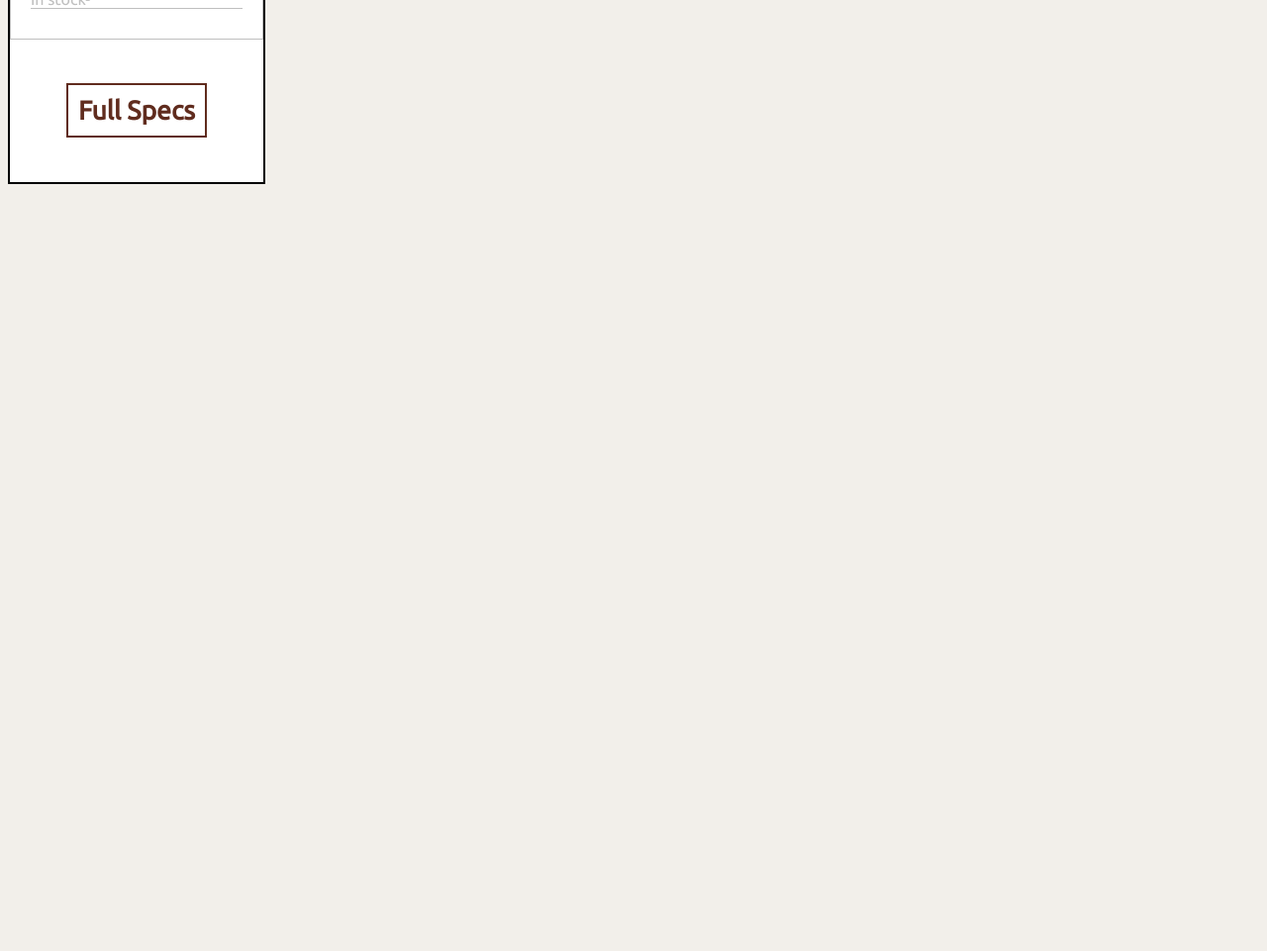
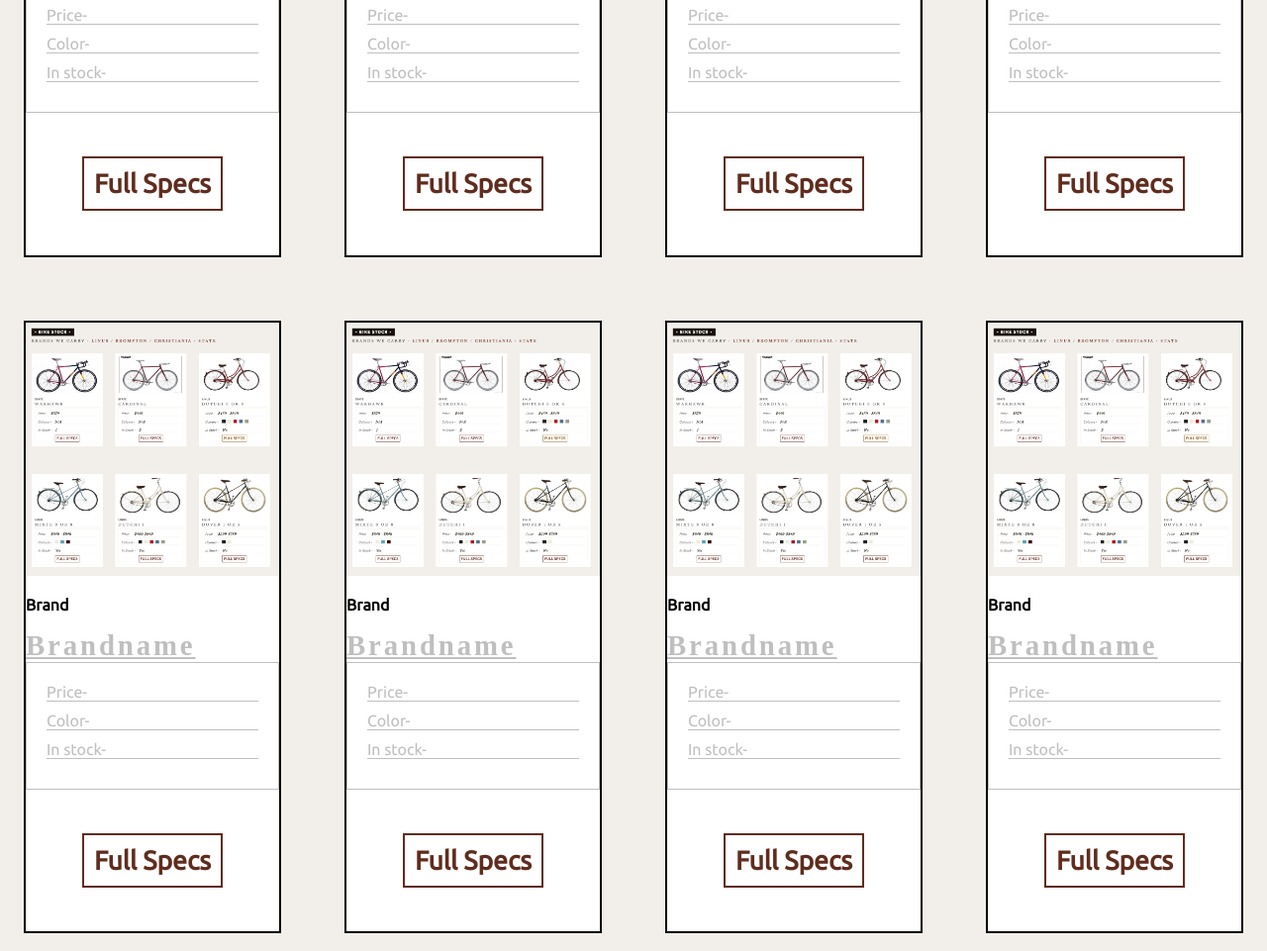
Before and after one commit to zinasemia/Re-create_this_-data_structure_and_design-, a plain HTML site: page index.html in a window 1280 px wide. Shown: the part 604-1565 px from the top of the page at 99% size. Before the commit the page ends 800 px from the top, so only its background shows below. Drawn offline with Linux system fonts and the light colour scheme; a web font is replaced by a local one.

Commit message:
addpadding

```diff
--- a/index.html
+++ b/index.html
@@ -23,7 +23,7 @@
             </ul>
         </nav>
     </header>
-    <main>
+    <main> <div class="shop">
         <div class="card">
             <div class="bikeimg"><img src="images/2.png" alt=""></div>
             <h3 class="brand">Brand</h3>
@@ -33,8 +33,102 @@
                 <li>Color-</li>
                 <li>In stock-</li>
             </ol>
-            <div class="button"><h5>Full Specs</h5></div>
+            <div class="button">
+                <h5>Full Specs</h5>
+            </div>
         </div>
+        <div class="card">
+            <div class="bikeimg"><img src="images/2.png" alt=""></div>
+            <h3 class="brand">Brand</h3>
+            <h4 class="brandname">Brandname</h4>
+            <ol class="ollist">
+                <li>Price-</li>
+                <li>Color-</li>
+                <li>In stock-</li>
+            </ol>
+            <div class="button">
+                <h5>Full Specs</h5>
+            </div>
+        </div>
+        <div class="card">
+            <div class="bikeimg"><img src="images/2.png" alt=""></div>
+            <h3 class="brand">Brand</h3>
+            <h4 class="brandname">Brandname</h4>
+            <ol class="ollist">
+                <li>Price-</li>
+                <li>Color-</li>
+                <li>In stock-</li>
+            </ol>
+            <div class="button">
+                <h5>Full Specs</h5>
+            </div>
+        </div>
+        <div class="card">
+            <div class="bikeimg"><img src="images/2.png" alt=""></div>
+            <h3 class="brand">Brand</h3>
+            <h4 class="brandname">Brandname</h4>
+            <ol class="ollist">
+                <li>Price-</li>
+                <li>Color-</li>
+                <li>In stock-</li>
+            </ol>
+            <div class="button">
+                <h5>Full Specs</h5>
+            </div>
+        </div>
+        <div class="card">
+            <div class="bikeimg"><img src="images/2.png" alt=""></div>
+            <h3 class="brand">Brand</h3>
+            <h4 class="brandname">Brandname</h4>
+            <ol class="ollist">
+                <li>Price-</li>
+                <li>Color-</li>
+                <li>In stock-</li>
+            </ol>
+            <div class="button">
+                <h5>Full Specs</h5>
+            </div>
+        </div>
+        <div class="card">
+            <div class="bikeimg"><img src="images/2.png" alt=""></div>
+            <h3 class="brand">Brand</h3>
+            <h4 class="brandname">Brandname</h4>
+            <ol class="ollist">
+                <li>Price-</li>
+                <li>Color-</li>
+                <li>In stock-</li>
+            </ol>
+            <div class="button">
+                <h5>Full Specs</h5>
+            </div>
+        </div>
+        <div class="card">
+            <div class="bikeimg"><img src="images/2.png" alt=""></div>
+            <h3 class="brand">Brand</h3>
+            <h4 class="brandname">Brandname</h4>
+            <ol class="ollist">
+                <li>Price-</li>
+                <li>Color-</li>
+                <li>In stock-</li>
+            </ol>
+            <div class="button">
+                <h5>Full Specs</h5>
+            </div>
+        </div>
+        <div class="card">
+            <div class="bikeimg"><img src="images/2.png" alt=""></div>
+            <h3 class="brand">Brand</h3>
+            <h4 class="brandname">Brandname</h4>
+            <ol class="ollist">
+                <li>Price-</li>
+                <li>Color-</li>
+                <li>In stock-</li>
+            </ol>
+            <div class="button">
+                <h5>Full Specs</h5>
+            </div>
+        </div>
+    </div>
     </main>
 </body>
 
--- a/style.css
+++ b/style.css
@@ -5,6 +5,9 @@ body {
     background-color: #F2EFEA;
 }
 
+main {
+    padding: 10px;
+}
 
 nav ul {
     padding: 0;
@@ -52,7 +55,13 @@ h2 {
     font-family: Scheherazade New;
 }
 
-
+.shop {
+    display: flex;
+    justify-content: center;
+    column-gap: 5vw;
+    flex-direction: row;
+    flex-wrap: wrap;
+}
 
 .brand {
     font-size: 1em;
@@ -71,6 +80,7 @@ h2 {
 }
 
 .card {
+    margin-top: 5vw;
     display: flex;
     flex-direction: column;
     border: solid black 2px;
```
